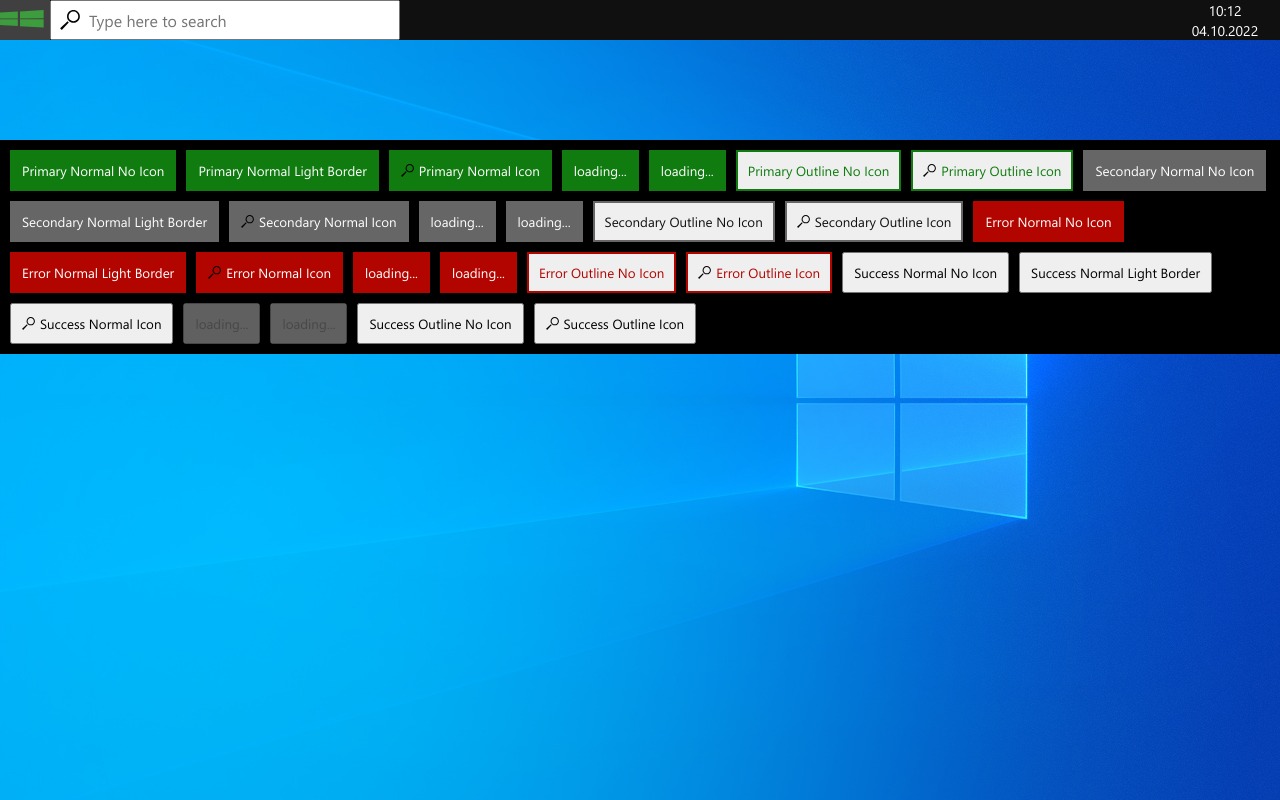
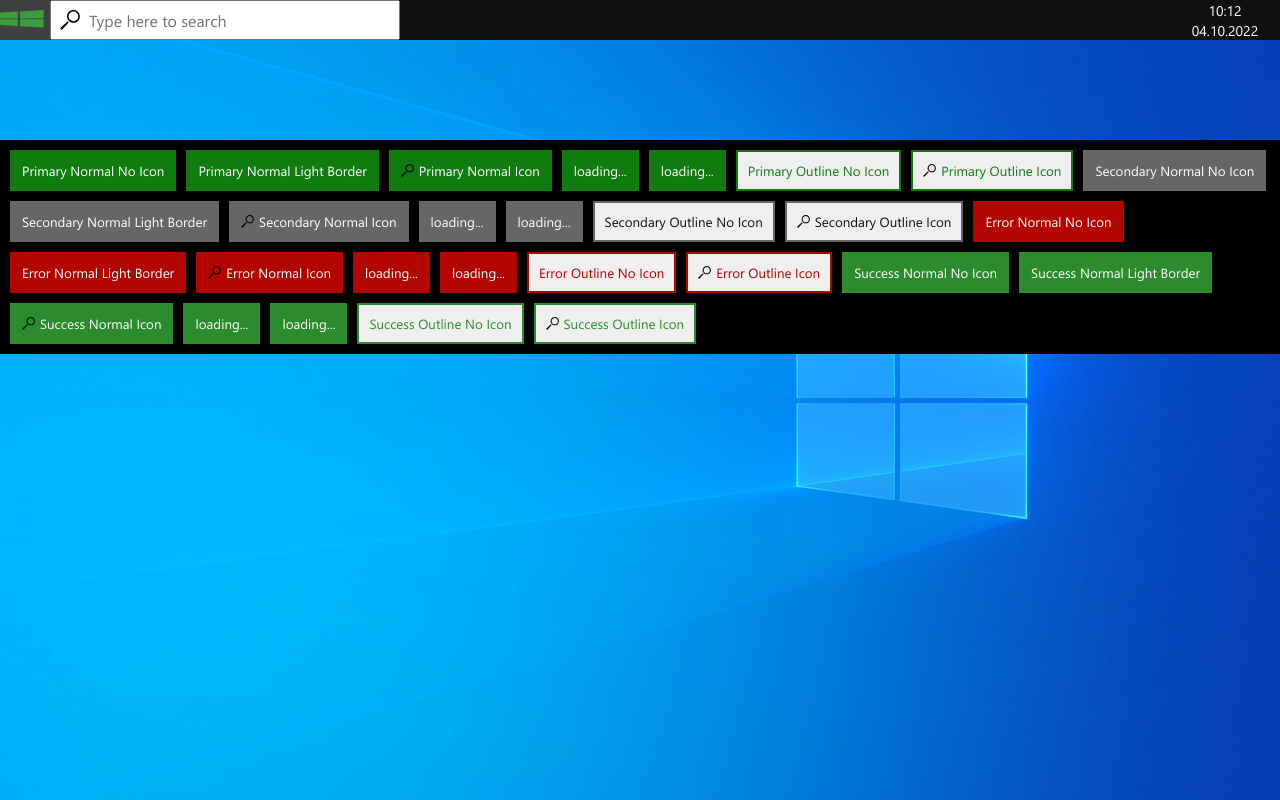
Before and after one commit to damian08k/windows-10-bs, a React app: page / in a window 1280 px wide. Built offline with nearby package versions, Linux system fonts and the light colour scheme.

Commit message:
refactor: Refactor buttons css

```diff
--- a/src/components/_commons/Button/Button.module.css
+++ b/src/components/_commons/Button/Button.module.css
@@ -11,18 +11,52 @@
   cursor: default;
 }
 
+/* -- BUTTONS COMMON PROPERTIES -- */
+
+.primary.normal,
+.primary.loading,
+.secondary.normal,
+.secondary.loading,
+.error.normal,
+.error.loading,
+.success.normal,
+.success.loading {
+  color: var(--whiteColor);
+  transition: transform 0.1s linear;
+}
+
+.primary.outline:active:hover,
+.secondary.outline:active:hover,
+.error.outline:active:hover,
+.success.outline:active:hover {
+  color: var(--whiteColor);
+  transform: scale(0.98);
+}
+
+.primary.outline:hover,
+.secondary.outline:hover,
+.error.outline:hover,
+.success.outline:hover {
+  filter: brightness(1.05);
+}
+
+.primary.normal .icon svg path,
+.secondary.normal .icon svg path,
+.error.normal .icon svg path,
+.success.normal .icon svg path,
+.primary.outline:active:hover svg path,
+.secondary.outline:active:hover svg path,
+.error.outline:active:hover svg path,
+.success.outline:active:hover svg path {
+  fill: var(--whiteColor);
+}
+
 /* -- PRIMARY BUTTON -- */
 
 .primary.normal,
 .primary.loading {
   border: 2px solid var(--primaryColor);
   background-color: var(--primaryColor);
-  color: var(--whiteColor);
-  transition: transform 0.1s linear;
-}
-
-.primary.normal .icon svg path {
-  fill: var(--whiteColor);
 }
 
 .primary.outline {
@@ -35,21 +69,8 @@
   fill: var(--primaryColor);
 }
 
-.primary.outline:hover,
-.secondary.outline:hover,
-.error.outline:hover,
-.success.outline:hover {
-  filter: brightness(1.05);
-}
-
 .primary.outline:active:hover {
   background-color: var(--primaryColor);
-  color: var(--whiteColor);
-  transform: scale(0.98);
-}
-
-.primary.outline:active:hover svg path {
-  fill: var(--whiteColor);
 }
 
 /* -- SECONDARY BUTTON -- */
@@ -58,12 +79,6 @@
 .secondary.loading {
   border: 2px solid var(--secondaryColor);
   background-color: var(--secondaryColor);
-  color: var(--whiteColor);
-  transition: transform 0.1s linear;
-}
-
-.secondary.normal .icon svg path {
-  fill: var(--whiteColor);
 }
 
 .secondary.outline {
@@ -74,12 +89,6 @@
 
 .secondary.outline:active:hover {
   background-color: var(--secondaryColor);
-  color: var(--whiteColor);
-  transform: scale(0.98);
-}
-
-.secondary.outline:active:hover svg path {
-  fill: var(--whiteColor);
 }
 
 /* -- ERROR BUTTON -- */
@@ -88,12 +97,6 @@
 .error.loading {
   border: 2px solid var(--errorColor);
   background-color: var(--errorColor);
-  color: var(--whiteColor);
-  transition: transform 0.1s linear;
-}
-
-.error.normal .icon svg path {
-  fill: var(--whiteColor);
 }
 
 .error.outline .icon svg path {
@@ -108,12 +111,28 @@
 
 .error.outline:active:hover {
   background-color: var(--errorColor);
-  color: var(--whiteColor);
-  transform: scale(0.98);
 }
 
-.error.outline:active:hover svg path {
-  fill: var(--whiteColor);
+/* -- SUCCESS BUTTON -- */
+
+.success.normal,
+.success.loading {
+  border: 2px solid var(--successColor);
+  background-color: var(--successColor);
+}
+
+.success.outline .icon svg path {
+  fill: var(--successColor);
+}
+
+.success.outline {
+  border: 2px solid var(--successColor);
+  color: var(--successColor);
+  transition: filter 0.2s linear, transform 0.1s linear;
+}
+
+.success.outline:active:hover {
+  background-color: var(--successColor);
 }
 
 /* -- MODES -- */
```
